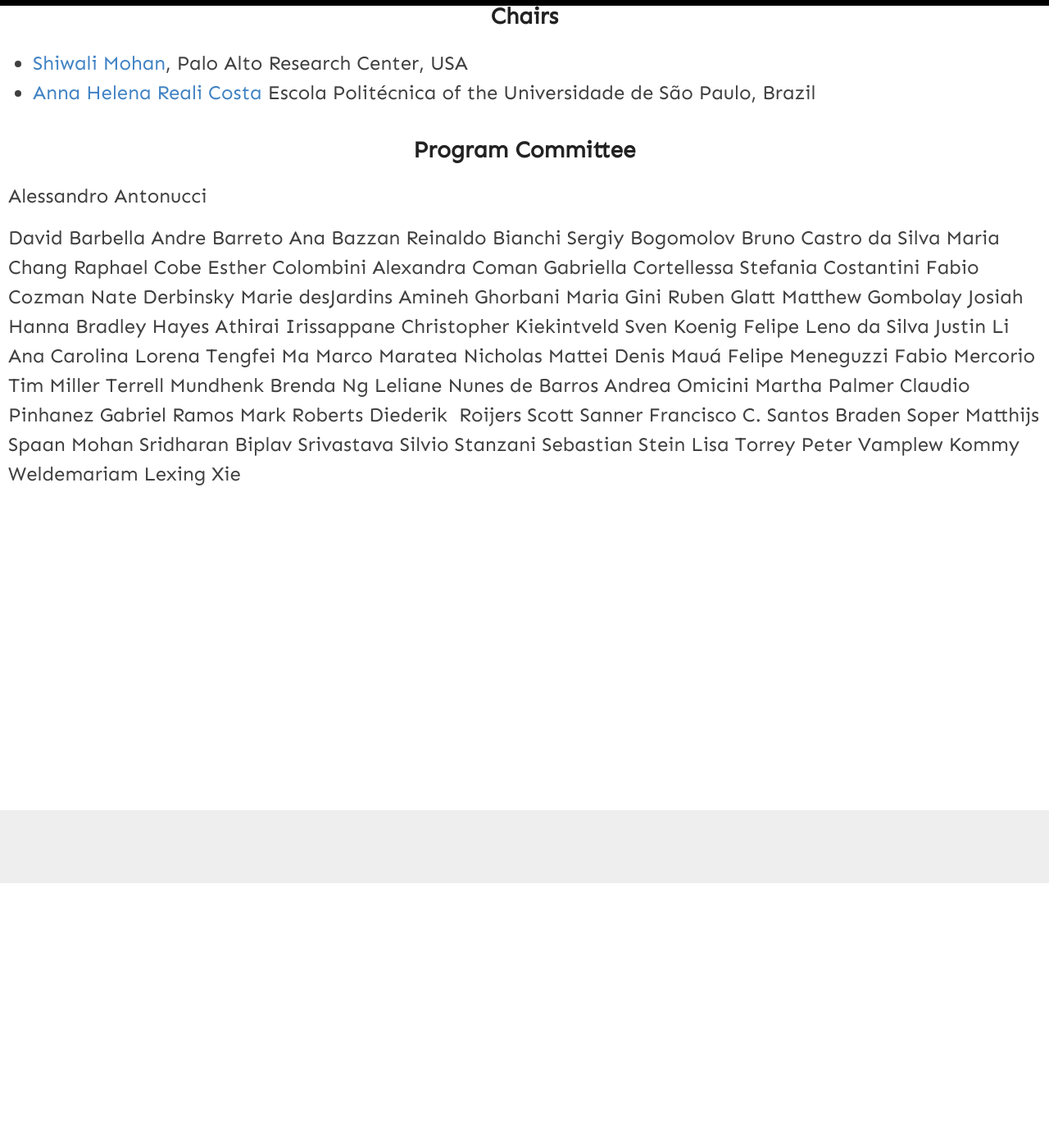
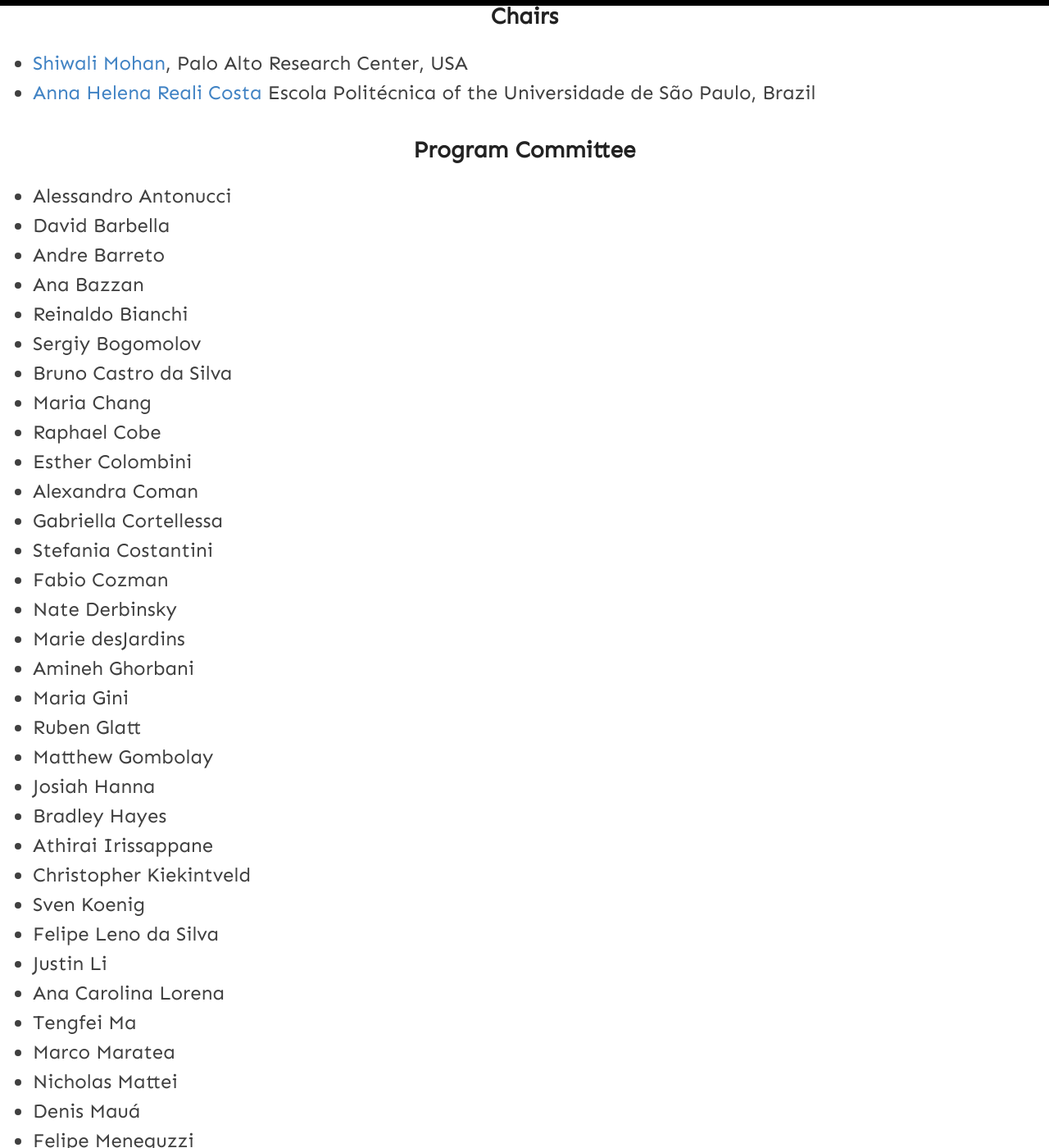
Before and after one commit to anna-reali/dc2021, a Jekyll site: the page built from _pages/about.md, in a window 1280 px wide and 1400 px high, scrolled down 323 px. Shown: the whole window at 82% size. Built offline with Jekyll 4.4.1, drawn with Linux system fonts in a browser that asks for light colours; some of the changed text lies outside the part shown.

Commit message:
Update about.md

```diff
--- a/_pages/about.md
+++ b/_pages/about.md
@@ -12,60 +12,59 @@ The AAAI doctoral consortium is organized by senior members of the AI research c
 
 
 ### Program Committee
-Alessandro Antonucci
-
-David Barbella
-Andre	Barreto
-Ana	Bazzan
-Reinaldo Bianchi
-Sergiy Bogomolov
-Bruno	Castro da Silva
-Maria	Chang
-Raphael	Cobe
-Esther	Colombini
-Alexandra	Coman
-Gabriella	Cortellessa
-Stefania	Costantini
-Fabio	Cozman
-Nate	Derbinsky
-Marie	desJardins
-Amineh	Ghorbani
-Maria	Gini
-Ruben	Glatt
-Matthew	Gombolay
-Josiah	Hanna
-Bradley	Hayes
-Athirai	Irissappane
-Christopher	Kiekintveld
-Sven Koenig
-Felipe Leno da Silva
-Justin	Li
-Ana Carolina	Lorena
-Tengfei	Ma
-Marco	Maratea
-Nicholas	Mattei
-Denis	Mauá
-Felipe	Meneguzzi
-Fabio	Mercorio
-Tim	Miller
-Terrell	Mundhenk
-Brenda 	Ng
-Leliane	Nunes de Barros
-Andrea	Omicini
-Martha	Palmer
-Claudio	Pinhanez
-Gabriel	Ramos
-Mark	Roberts
-Diederik 	Roijers
-Scott	Sanner
-Francisco C.	Santos
-Braden	Soper
-Matthijs	Spaan
-Mohan	Sridharan
-Biplav	Srivastava
-Silvio	Stanzani
-Sebastian	Stein
-Lisa	Torrey
-Peter	Vamplew
-Kommy	Weldemariam
-Lexing	Xie
+- Alessandro Antonucci
+- David Barbella
+- Andre	Barreto
+- Ana	Bazzan
+- Reinaldo Bianchi
+- Sergiy Bogomolov
+- Bruno	Castro da Silva
+- Maria	Chang
+- Raphael	Cobe
+- Esther	Colombini
+- Alexandra	Coman
+- Gabriella	Cortellessa
+- Stefania	Costantini
+- Fabio	Cozman
+- Nate	Derbinsky
+- Marie	desJardins
+- Amineh	Ghorbani
+- Maria	Gini
+- Ruben	Glatt
+- Matthew	Gombolay
+- Josiah	Hanna
+- Bradley	Hayes
+- Athirai	Irissappane
+- Christopher	Kiekintveld
+- Sven Koenig
+- Felipe Leno da Silva
+- Justin	Li
+- Ana Carolina	Lorena
+- Tengfei	Ma
+- Marco	Maratea
+- Nicholas	Mattei
+- Denis	Mauá
+- Felipe	Meneguzzi
+- Fabio	Mercorio
+- Tim	Miller
+- Terrell	Mundhenk
+- Brenda 	Ng
+- Leliane	Nunes de Barros
+- Andrea	Omicini
+- Martha	Palmer
+- Claudio	Pinhanez
+- Gabriel	Ramos
+- Mark	Roberts
+- Diederik 	Roijers
+- Scott	Sanner
+- Francisco C.	Santos
+- Braden	Soper
+- Matthijs	Spaan
+- Mohan	Sridharan
+- Biplav	Srivastava
+- Silvio	Stanzani
+- Sebastian	Stein
+- Lisa	Torrey
+- Peter	Vamplew
+- Kommy	Weldemariam
+- Lexing	Xie
```
